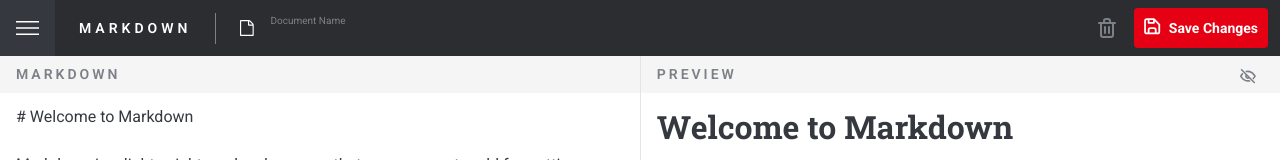
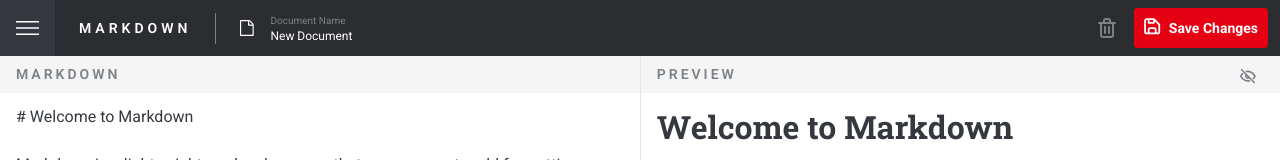
Before and after one commit to hector1234567/in-browser-markdown-editor, a React (Vite) app: page / in a window 1280 px wide. Shown: the top 160 px of the page. Built offline with nearby package versions, Linux system fonts and the light colour scheme.

Commit message:
Save file

```diff
--- a/package.json
+++ b/package.json
@@ -24,6 +24,7 @@
     "@types/node": "^24.13.2",
     "@types/react": "^19.2.17",
     "@types/react-dom": "^19.2.3",
+    "@types/wicg-file-system-access": "^2023.10.7",
     "@vitejs/plugin-react": "^6.0.2",
     "babel-plugin-react-compiler": "^1.0.0",
     "eslint": "^10.5.0",
--- a/src/App.tsx
+++ b/src/App.tsx
@@ -13,6 +13,7 @@
   const [showEditor, setShowEditor] = useState(true);
 
   const [text, setText] = useState("");
+  const [name, setName] = useState("New Document");
 
   function toggleMenu() {
     setIsMenuOpen((isOpen) => !isOpen);
@@ -39,7 +40,13 @@
       <div
         className={`flex min-h-screen flex-col transition-transform ${isMenuOpen ? "translate-x-62.5" : ""}`}
       >
-        <Header isMenuOpen={isMenuOpen} toggleMenu={toggleMenu} />
+        <Header
+          isMenuOpen={isMenuOpen}
+          toggleMenu={toggleMenu}
+          text={text}
+          name={name}
+          setName={setName}
+        />
         <main className="relative flex h-100 grow overflow-x-auto dark:bg-neutral-950">
           {showEditor ? <Markdown text={text} editText={setText} /> : null}
           {!showEditor || window.innerWidth > MIN_DOUBLE_WINDOW_WIDTH ? (
--- a/src/components/document-info.tsx
+++ b/src/components/document-info.tsx
@@ -1,6 +1,11 @@
 import document from "../assets/icon-document.svg";
 
-export default function DocumentInfo() {
+type DocumentInfoProps = {
+  name: string;
+  setName: (name: string) => void;
+};
+
+export default function DocumentInfo({ name, setName }: DocumentInfoProps) {
   return (
     <div className="flex grow items-center gap-4 border-l border-slate-400 px-6">
       <img src={document} alt="Document Info" className="" />
@@ -12,8 +17,10 @@
           Document Name
         </label>
         <input
+          onChange={(ev) => setName(ev.target.value)}
           id="document-name"
           className="self-stretch p-0 text-xs outline-0 focus:border-b focus:border-white"
+          value={name}
         />
       </form>
     </div>
--- a/src/components/save-button.tsx
+++ b/src/components/save-button.tsx
@@ -1,9 +1,33 @@
 import iconSave from "../assets/icon-save.svg";
 import Button from "./button";
 
-export default function SaveButton() {
+type SaveButtonProps = {
+  text: string;
+  name: string;
+};
+
+export default function SaveButton({ text, name }: SaveButtonProps) {
+  async function saveFile() {
+    if (!window.showOpenFilePicker) return;
+
+    const handle = await window.showSaveFilePicker({
+      suggestedName: name,
+      types: [
+        {
+          description: "Markdown file.",
+          accept: {
+            "text/plain": [".md"],
+          },
+        },
+      ],
+    });
+    const writable = await handle.createWritable();
+    await writable.write(text);
+    await writable.close();
+  }
+
   return (
-    <Button onClick={() => alert("Save")}>
+    <Button onClick={() => saveFile()}>
       <img src={iconSave} />
       <span className="ml-2 hidden text-sm font-bold text-nowrap md:block">
         Save Changes
--- a/src/layout/header.tsx
+++ b/src/layout/header.tsx
@@ -6,19 +6,28 @@
 type HeaderProps = {
   isMenuOpen: boolean;
   toggleMenu: () => void;
+  text: string;
+  name: string;
+  setName: (name: string) => void;
 };
 
-export function Header({ isMenuOpen, toggleMenu }: HeaderProps) {
+export function Header({
+  isMenuOpen,
+  toggleMenu,
+  text,
+  name,
+  setName,
+}: HeaderProps) {
   return (
     <header className="text-neutral-0 flex h-14 items-center bg-slate-800 font-sans">
       <MenuButton isOpen={isMenuOpen} toggleOpen={toggleMenu} />
       <h1 className="sp mx-6 text-sm font-semibold tracking-[4px] uppercase">
         Markdown
       </h1>
-      <DocumentInfo />
+      <DocumentInfo name={name} setName={setName} />
       <div className="align-center mr-3 ml-auto flex shrink-0 gap-2">
         <DeleteButton />
-        <SaveButton />
+        <SaveButton text={text} name={name} />
       </div>
     </header>
   );
--- a/tsconfig.app.json
+++ b/tsconfig.app.json
@@ -4,7 +4,7 @@
     "target": "es2023",
     "lib": ["ES2023", "DOM"],
     "module": "esnext",
-    "types": ["vite/client"],
+    "types": ["vite/client", "@types/wicg-file-system-access"],
     "skipLibCheck": true,
 
     /* Bundler mode */
```
Also changed, not shown: src/hooks/useFileEditor.ts (added, +52 -0 lines), 1 other file (tests, documents, lock files or other folders).
